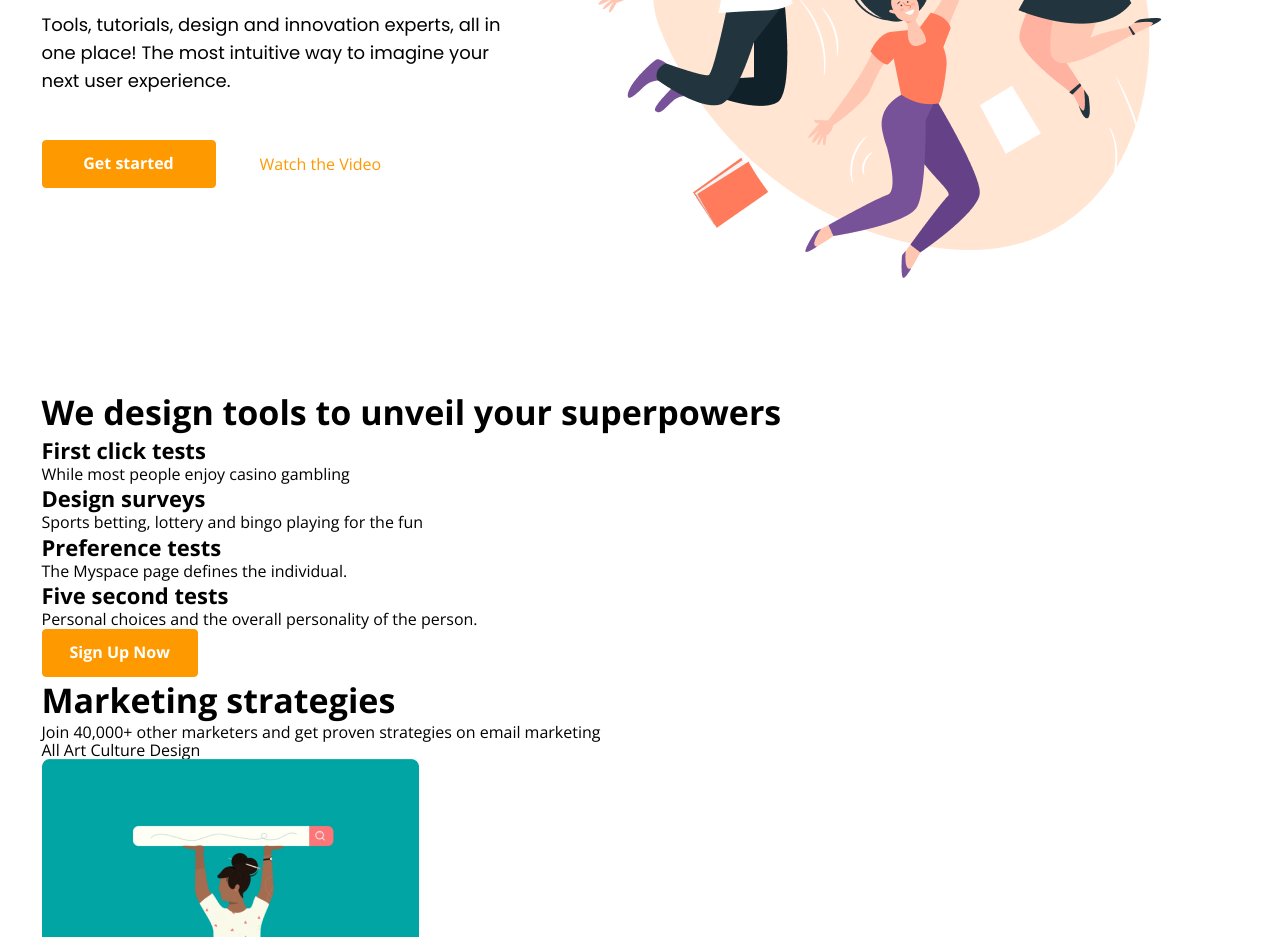
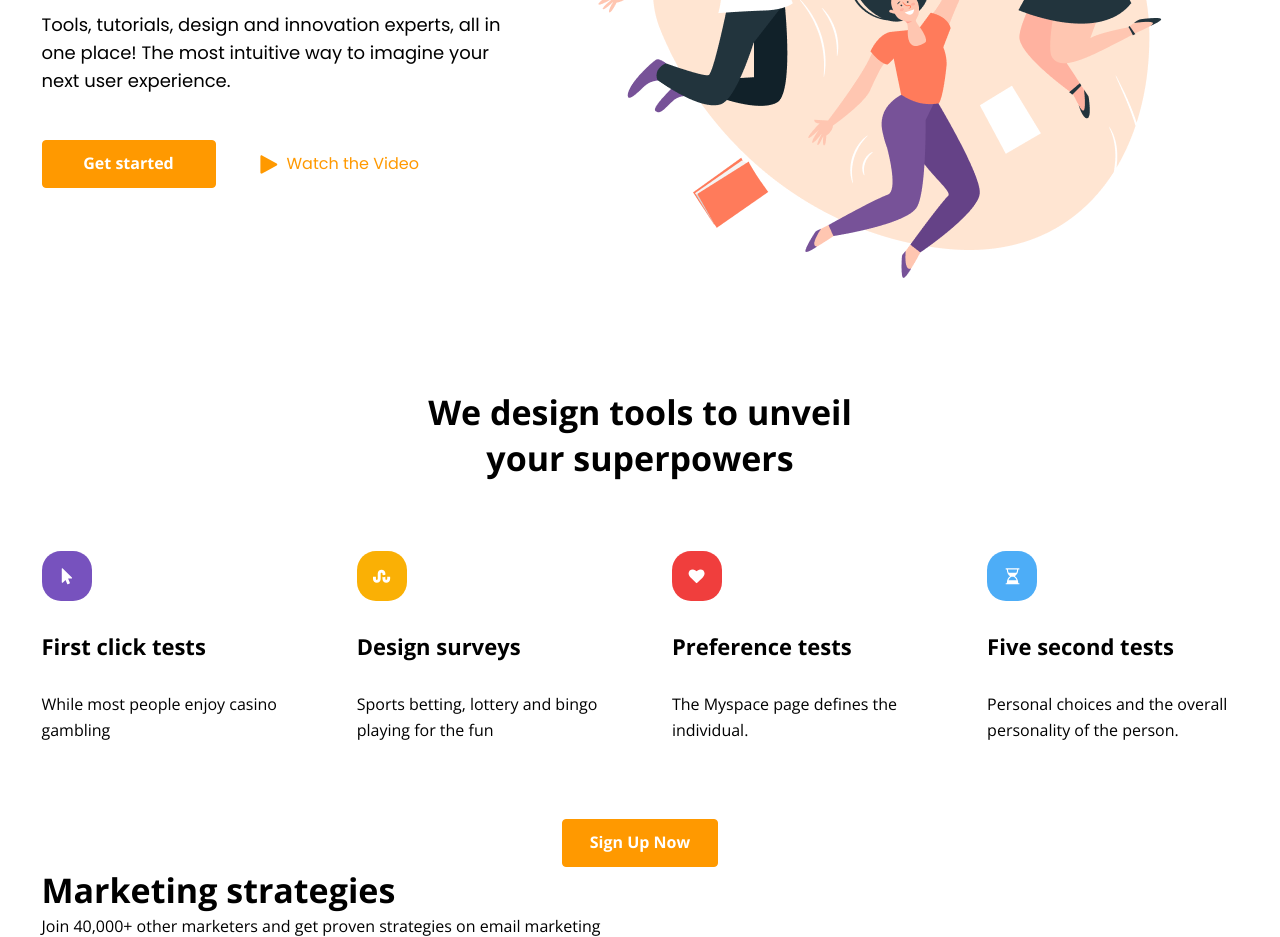
Before and after one commit to ley-na/be-productive, a website: page index.html in a window 1280 px wide. Shown: the part 337-1274 px from the top of the page. Drawn offline with nearby package versions, Linux system fonts and the light colour scheme; files whose address does not match are found by name.

Commit message:
add tools styles + code refactoring

```diff
--- a/index.html
+++ b/index.html
@@ -48,12 +48,12 @@
             <div class="layout-4-column">
                 <div class="tool">
                     <div class="tool__icon">
-                        <span class="icon-square icon-square_lilium">
+                        <span class="icon-square icon-square_violet">
                             <span class="ico ico_arrow"></span>
                         </span>
                     </div>
-                    <h4>First click tests</h4>
-                    <p>While most people enjoy casino gambling</p>
+                    <h4 class="tool__title">First click tests</h4>
+                    <p class="tool__text">While most people enjoy casino gambling</p>
                 </div>
                 <div class="tool">
                     <div class="tool__icon">
@@ -61,8 +61,8 @@
                             <span class="ico ico_snake"></span>
                         </span>
                     </div>
-                    <h4>Design surveys</h4>
-                    <p>Sports betting, lottery and bingo playing for the fun</p>
+                    <h4 class="tool__title">Design surveys</h4>
+                    <p class="tool__text">Sports betting, lottery and bingo playing for the fun</p>
                 </div>
                 <div class="tool">
                     <div class="tool__icon">
@@ -70,8 +70,8 @@
                             <span class="ico ico_heart"></span>
                         </span>
                     </div>
-                    <h4>Preference tests</h4>
-                    <p>The Myspace page defines the individual.</p>
+                    <h4 class="tool__title">Preference tests</h4>
+                    <p class="tool__text">The Myspace page defines the individual.</p>
                 </div>
                 <div class="tool">
                     <div class="tool__icon">
@@ -79,11 +79,11 @@
                             <span class="ico ico_clock"></span>
                         </span>
                     </div>
-                    <h4>Five second tests</h4>
-                    <p>Personal choices and the overall personality of the person.</p>
+                    <h4 class="tool__title">Five second tests</h4>
+                    <p class="tool__text">Personal choices and the overall personality of the person.</p>
                 </div>
             </div>
-            <div class="tools-button">
+            <div class="tools__button">
                 <button class="button button_colored">Sign Up Now</button>
             </div>
         </div>
--- a/sass/abstract/_mixins.scss
+++ b/sass/abstract/_mixins.scss
@@ -4,3 +4,12 @@
   font-size: $fsize;
   line-height: $lh;
 }
+
+@mixin columns($width) {
+  display: flex;
+  justify-content: space-between;
+  flex-wrap: wrap;
+  >* {
+    flex-basis: $width;
+  }
+}
--- a/sass/base/_base.scss
+++ b/sass/base/_base.scss
@@ -4,8 +4,8 @@ html {
 
 body {
   margin: 0;
-  font-size: 1.6rem;
-  font-family: 'Open Sans', Verdana, sans-serif;
+  @extend %font-primary;
+  @include font(400, 1.6rem, 2.6rem);
 }
 
 h1 {
--- a/sass/base/_button.scss
+++ b/sass/base/_button.scss
@@ -1,6 +1,6 @@
 .button {
   padding: 11px 27px 13px;
-  font-family: "Open Sans", Verdana, sans-serif;
+  @extend %font-primary;
   font-style: normal;
   font-weight: 600;
   font-size: 1.6rem;
@@ -30,3 +30,16 @@
     }
   }
 }
+
+.link-button {
+  display: flex;
+  align-items: center;
+  justify-content: start;
+  color: $color-primary;
+  text-decoration: none;
+  @extend %font-secondary;
+
+  &:hover {
+    color: $color-secondary;
+  }
+}
--- /dev/null
+++ b/sass/base/_icons.scss
@@ -0,0 +1,65 @@
+.ico {
+  display: inline-block;
+  cursor: pointer;
+
+  &_play {
+    width: 18px;
+    height: 19px;
+    margin-right: 9px;
+    background-image: url("../../img/icons/play.svg");
+    background-repeat: no-repeat;
+  }
+
+  &_arrow {
+    width: 12px;
+    height: 17px;
+    background-image: url("../../img/icons/arrow.svg");
+    background-repeat: no-repeat;
+  }
+
+  &_snake {
+    width: 18px;
+    height: 14px;
+    background-image: url("../../img/icons/snake.svg");
+    background-repeat: no-repeat;
+  }
+
+  &_heart {
+    width: 17px;
+    height: 15px;
+    background-image: url("../../img/icons/heart.svg");
+    background-repeat: no-repeat;
+  }
+
+  &_clock {
+    width: 15px;
+    height: 17px;
+    background-image: url("../../img/icons/clock.svg");
+    background-repeat: no-repeat;
+  }
+}
+
+.icon-square {
+  display: inline-flex;
+  align-items: center;
+  justify-content: center;
+  width: 50px;
+  height: 50px;
+  border-radius: 19px;
+
+  &_violet {
+    background-color: $color-violet;
+  }
+
+  &_yellow {
+    background-color: $color-yellow;
+  }
+
+  &_red {
+    background-color: $color-red;
+  }
+
+  &_blue {
+    background-color: $color-blue;
+  }
+}
--- a/sass/components/_navigation.scss
+++ b/sass/components/_navigation.scss
@@ -7,12 +7,10 @@
 
 .navigation__item {
   padding: 0 10px;
-  list-style: none;
 }
 
 .navigation__link {
   color: $color-heading;
-  text-decoration: none;
 
   &:hover {
     color: $color-primary;
--- a/sass/components/_promo.scss
+++ b/sass/components/_promo.scss
@@ -34,21 +34,4 @@
     width: 174px;
     margin-right: 44px;
   }
-
-  .link-button {
-    color: $color-primary;
-    text-decoration: none;
-
-    .ico {
-
-      background-image: url("./img/icons/arrow.svg");
-      background-repeat: no-repeat;
-      background-size: 20px 19px;
-    }
-
-    .promo:hover {
-      padding-left: 28px;
-      color: $color-secondary;
-    }
-  }
 }
--- /dev/null
+++ b/sass/components/_tools.scss
@@ -0,0 +1,31 @@
+.tools {
+  padding-bottom: 90px;
+  background-image: url("../../img/backgrounds/tools-bg.svg");
+  background-repeat: no-repeat;
+  background-position: center bottom;
+  background-size: 100%;
+}
+
+.tools__title {
+  max-width: 462px;
+  margin: 0 auto 70px;
+  text-align: center;
+}
+
+.tools__button {
+  margin-top: 60px;
+  text-align: center;
+}
+
+//TOOL COMPONENT
+.tool__icon {
+  margin-bottom: 30px;
+}
+
+.tool__title {
+  margin-bottom: 30px;
+}
+
+.tool__text {
+  margin-bottom: 16px;
+}
--- a/sass/style.scss
+++ b/sass/style.scss
@@ -1,16 +1,20 @@
 @import "abstract/constant";
 @import "abstract/mixins";
-@import "abstract/placeholder";
+@import "abstract/placeholders";
 
 //BASE
 @import "base/base";
 @import "base/button";
+@import "base/icons";
 
 //LAYOUTS
 @import "layouts/wrapper";
 @import "layouts/header";
+@import "layouts/columns";
 
 // COMPONENTS
 @import "components/navigation";
 @import "components/promo";
+@import "components/tools";
+@import "components/strategies";
 @import "components/contact-us";
```
Also changed, not shown: sass/abstract/_placeholders.scss (line endings or trailing spaces), sass/components/_strategies.scss (added), sass/style.css, vendor/normalize.css, 2 other files.
